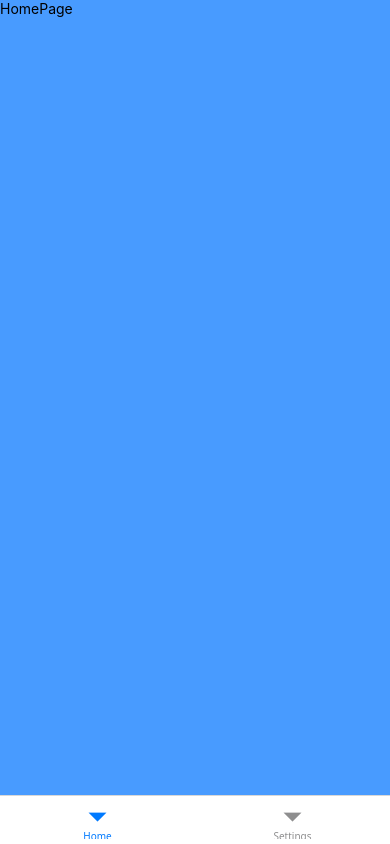
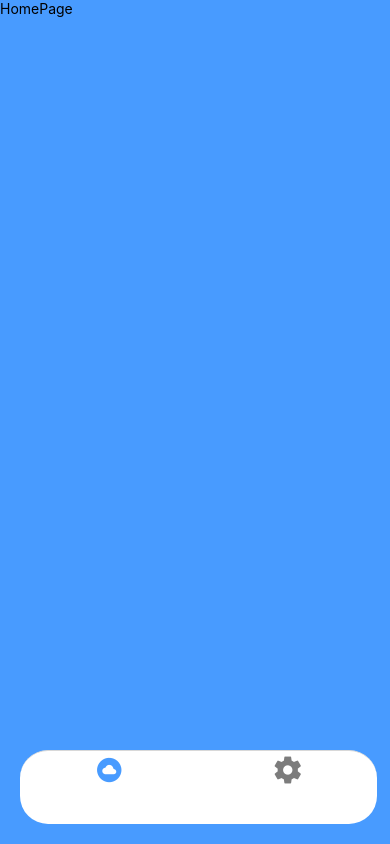
Before and after one commit to SalimCanTetiker/Weather-Application, a React Native app: screen /Home in a window 390 px wide. Built offline with nearby package versions, Linux system fonts and the light colour scheme.

Commit message:
Tab bar style change

```diff
--- a/src/navigators/HomeTab.tsx
+++ b/src/navigators/HomeTab.tsx
@@ -1,14 +1,38 @@
 import { createBottomTabNavigator } from "@react-navigation/bottom-tabs"
 import HomePage from "../screens/HomePage/HomePage"
 import SettingsPage from "../screens/SettingsPage/SettingsPage"
+import Ionicons from '@expo/vector-icons/Ionicons';
 
 const Tab = createBottomTabNavigator()
 
 const HomeTab = () => {
   return (
-    <Tab.Navigator screenOptions={{headerShown: false}}>
-        <Tab.Screen name="Home" component={HomePage} />
-        <Tab.Screen name="Settings" component={SettingsPage} />
+    <Tab.Navigator screenOptions={{
+      headerShown: false,
+      tabBarShowLabel: false,
+      tabBarActiveTintColor: "#489bff",
+      tabBarInactiveTintColor: "#7c7c7c",
+      tabBarStyle: {
+        position: "absolute",
+        height: 74,
+        width: 357,
+        marginLeft: 20,
+        marginRight: 20,
+        marginBottom: 20,
+        borderRadius: 28
+      }
+    }}>
+      <Tab.Screen name="Home" component={HomePage} options={{
+        tabBarIcon: ({color}) => (
+          <Ionicons name="cloud-circle" size={30} color={color} />
+        )
+      }} />
+      <Tab.Screen name="Settings" component={SettingsPage}
+        options={{
+          tabBarIcon: ({color}) => (
+            <Ionicons name="settings-sharp" size={30} color={color} />
+          )
+        }} />
     </Tab.Navigator>
   )
 }
--- a/src/screens/HomePage/HomePage.tsx
+++ b/src/screens/HomePage/HomePage.tsx
@@ -1,10 +1,10 @@
-import { View, Text } from 'react-native'
+import { Text, SafeAreaView } from 'react-native'
 
 const HomePage = () => {
   return (
-    <View style={{backgroundColor: "#489bff", flex: 1}}>
+    <SafeAreaView style={{backgroundColor: "#489bff", flex: 1}}>
       <Text>HomePage</Text>
-    </View>
+    </SafeAreaView>
   )
 }
 
--- a/src/screens/SettingsPage/SettingsPage.tsx
+++ b/src/screens/SettingsPage/SettingsPage.tsx
@@ -1,4 +1,4 @@
-import { View, Text, FlatList } from 'react-native'
+import { View, Text, FlatList, SafeAreaView } from 'react-native'
 import useFetch from '../../hooks/useFetch'
 import CountryCard from '../../components/CountryCard/CountryCard'
 
@@ -9,10 +9,10 @@ const SettingsPage = () => {
   const renderData = ({item}) => <CountryCard country={item} />
 
   return (
-    <View style={{backgroundColor: "#489bff", flex: 1}}>
+    <SafeAreaView style={{backgroundColor: "#489bff", flex: 1}}>
       <Text>SettingsPage</Text>
       <FlatList data={data} renderItem={renderData} />
-    </View>
+    </SafeAreaView>
   )
 }
 
```
